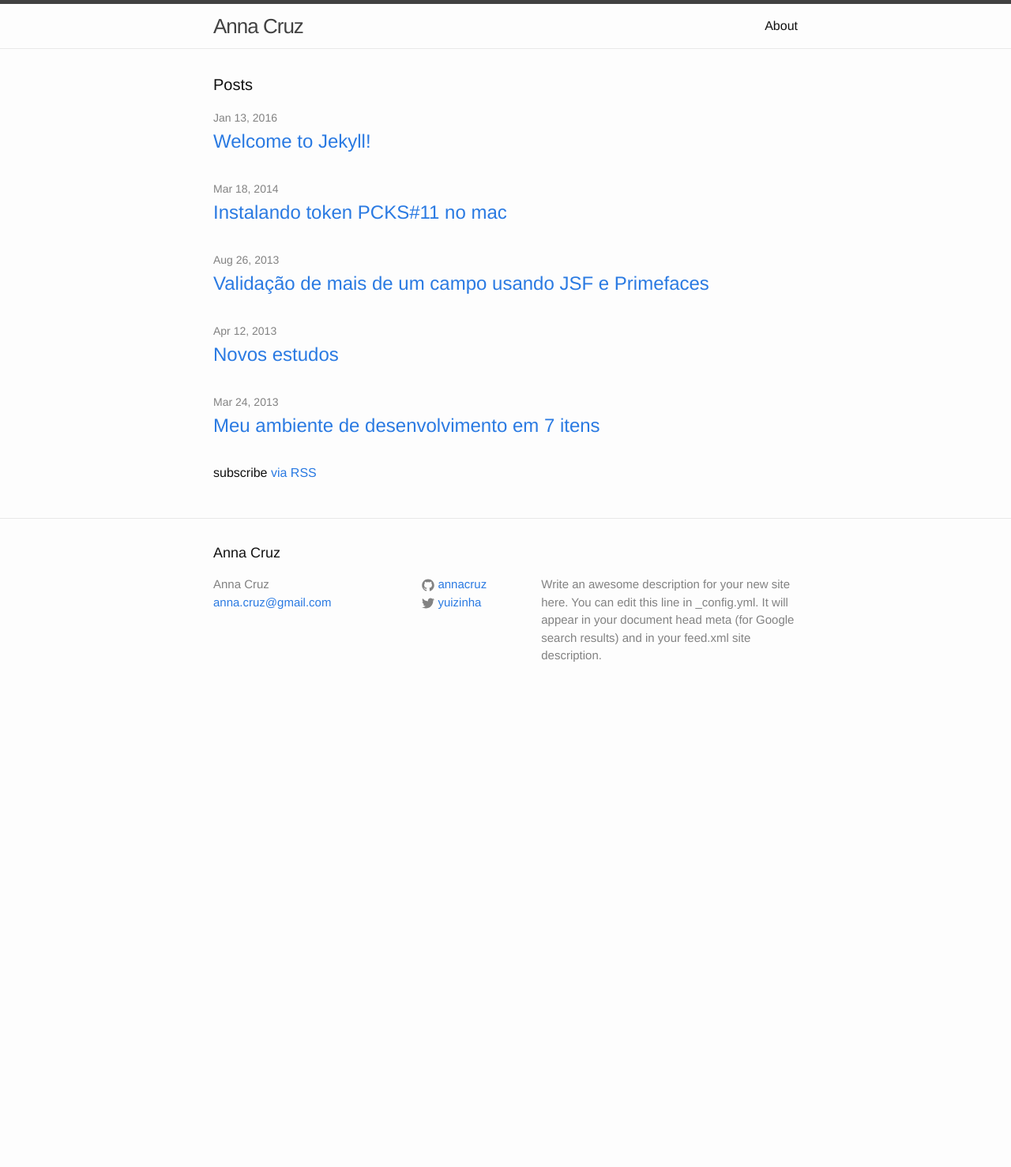
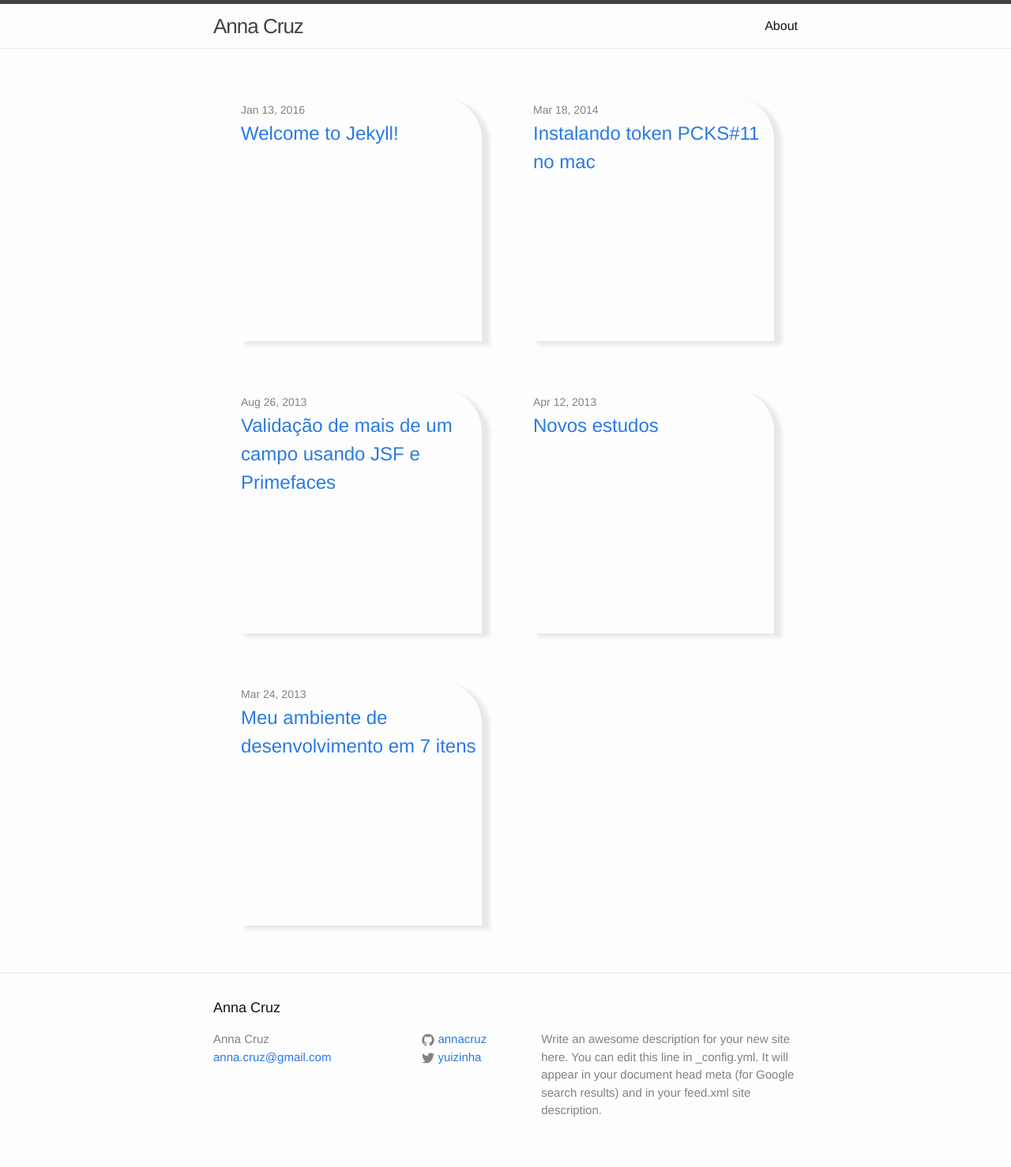
Before and after one commit to annacruz/old-blog, a Jekyll site: the page built from index.html, in a window 1280 px wide. Shown: the whole page at 79% size. Built offline with Jekyll 4.4.1, drawn with Linux system fonts in a browser that asks for light colours; before the commit the page ends 902 px from its top, so only the background shows below that.

Commit message:
Adjusts in layout

```diff
--- a/_layouts/default.html
+++ b/_layouts/default.html
@@ -8,7 +8,7 @@
     {% include header.html %}
 
     <div class="page-content">
-      <div class="wrapper">
+      <div class="wrapper flex-grid">
         {{ content }}
       </div>
     </div>
--- a/_layouts/page.html
+++ b/_layouts/page.html
@@ -1,7 +1,7 @@
 ---
 layout: default
 ---
-<article class="post">
+<article class="post box-item">
 
   <header class="post-header">
     <h1 class="post-title">{{ page.title }}</h1>
--- a/_sass/_base.scss
+++ b/_sass/_base.scss
@@ -162,6 +162,7 @@ pre {
     margin-left: auto;
     padding-right: $spacing-unit;
     padding-left: $spacing-unit;
+
     @extend %clearfix;
 
     @include media-query($on-laptop) {
--- a/_sass/_layout.scss
+++ b/_sass/_layout.scss
@@ -175,15 +175,6 @@
     font-size: 20px;
 }
 
-.post-list {
-    margin-left: 0;
-    list-style: none;
-
-    > li {
-        margin-bottom: $spacing-unit;
-    }
-}
-
 .post-meta {
     font-size: $small-font-size;
     color: $grey-color;
@@ -194,8 +185,27 @@
     font-size: 24px;
 }
 
+/**
+* Flexbox
+*/
 
+.flex-grid {
+  display: flex;
+  flex-flow: row wrap;
+}
 
+.box-item {
+    flex: 1 0 300px;
+    width: 300px;
+    height: 300px;
+    box-shadow: 10px 5px 5px $grey-color-light;
+    margin: $spacing-unit ;
+    float: left;
+    padding: 5px;
+    -moz-border-top-right-radius: 55px;
+    -webkit-border-top-right-radius: 55px;
+    border-top-right-radius: 55px;
+}
 /**
  * Posts
  */
--- a/index.html
+++ b/index.html
@@ -4,20 +4,14 @@ layout: default
 
 <div class="home">
 
-  <h1 class="page-heading">Posts</h1>
-
-  <ul class="post-list">
     {% for post in site.posts %}
-      <li>
+    <div class="box-item">
         <span class="post-meta">{{ post.date | date: "%b %-d, %Y" }}</span>
 
         <h2>
           <a class="post-link" href="{{ post.url | prepend: site.baseurl }}">{{ post.title }}</a>
         </h2>
-      </li>
+      </div>
     {% endfor %}
-  </ul>
-
-  <p class="rss-subscribe">subscribe <a href="{{ "/feed.xml" | prepend: site.baseurl }}">via RSS</a></p>
 
 </div>
```
